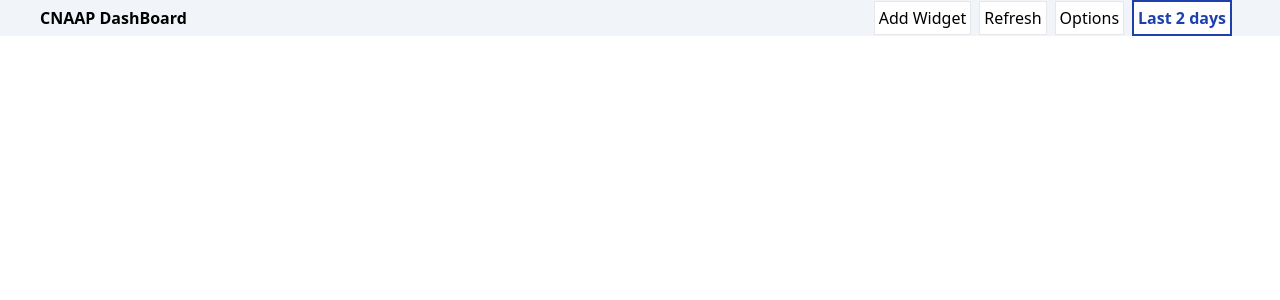
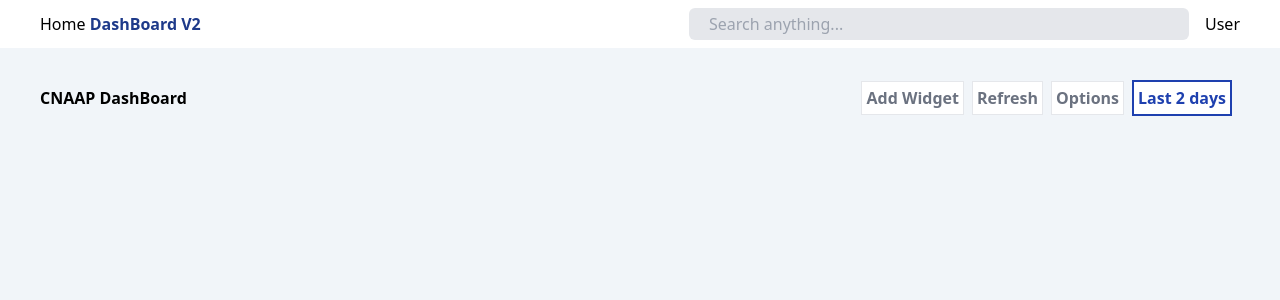
Before and after one commit to vigneshherao/accuknox, a React (Create React App) app: page / in a window 1280 px wide. Shown: the top 300 px of the page. Built offline with nearby package versions, Linux system fonts and the light colour scheme.

Commit message:
Implemented DashBoard Header and Navbar

```diff
--- a/src/App.js
+++ b/src/App.js
@@ -1,8 +1,10 @@
 import DashBoard from "./components/DashBoard/DashBoard";
+import Header from "./components/Header/Header";
 
 function App() {
   return (
-    <div className="px-10 bg-slate-100">
+    <div className="bg-slate-100 w-full h-screen">
+      <Header />
       <DashBoard />
     </div>
   );
--- a/src/components/DashBoard/DashBoardHeader.js
+++ b/src/components/DashBoard/DashBoardHeader.js
@@ -2,14 +2,20 @@ import React from "react";
 
 const DashBoardHeader = () => {
   return (
-    <div className="flex justify-between items-center">
+    <div className="flex justify-between items-center px-10 mt-8">
       <div>
         <h2 className="font-semibold">CNAAP DashBoard</h2>
       </div>
-      <div>
-        <button className="bg-white border p-1 mr-2">Add Widget</button>
-        <button className="bg-white border p-1 mr-2">Refresh</button>
-        <button className="bg-white border p-1 mr-2">Options</button>
+      <div className="hidden md:block">
+        <button className="bg-white border p-1 mr-2 text-gray-500 hover:border-2 hover:border-blue-800  hover:text-blue-800 font-semibold">
+          Add Widget
+        </button>
+        <button className="bg-white border p-1 mr-2 text-gray-500 hover:border-2 hover:border-blue-800  hover:text-blue-800 font-semibold">
+          Refresh
+        </button>
+        <button className="bg-white border p-1 mr-2 text-gray-500 hover:border-2 hover:border-blue-800  hover:text-blue-800 font-semibold">
+          Options
+        </button>
         <button className="bg-white border-2 border-blue-800 p-1 mr-2 text-blue-800 font-semibold">
           Last 2 days
         </button>
--- /dev/null
+++ b/src/components/Header/Header.js
@@ -0,0 +1,27 @@
+import React from "react";
+
+const Header = () => {
+  return (
+    <header className="flex justify-between items-center bg-white px-10 h-12">
+      <div>
+        <h3>
+          Home <span className="font-bold text-blue-900">DashBoard V2</span>
+        </h3>
+      </div>
+      <div className="flex items-center">
+        <div className="hidden md:block h-full w-[500px]">
+          <input
+            className="bg-gray-200 w-full pl-5 h-8 rounded-md"
+            type="text"
+            placeholder="Search anything..."
+          />
+        </div>
+        <div className="ml-4">
+          <p>User</p>
+        </div>
+      </div>
+    </header>
+  );
+};
+
+export default Header;
```
